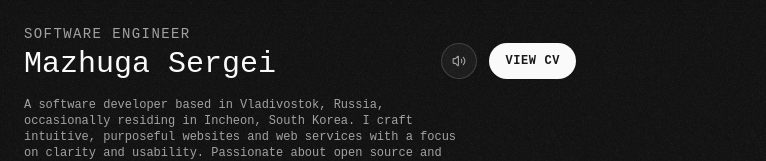
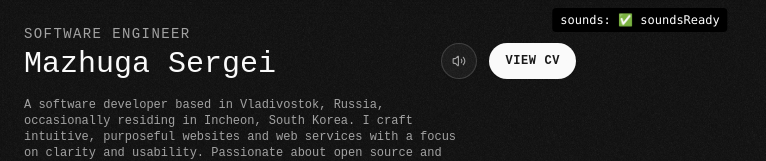
Before and after one commit to mazhugasergei/mazhugasergei.github.io, a Next.js app: page / in a window 1280 px wide. Shown: the top 161 px of the page, without its empty margins (0-766 px from the left). Built offline with nearby package versions, Linux system fonts and the light colour scheme; no server answers.

Commit message:
debug: add debug menu to test on prod OMAGAH

```diff
--- a/src/app/(home)/page.tsx
+++ b/src/app/(home)/page.tsx
@@ -1,4 +1,5 @@
 import { Carousel } from "@/components/carousel"
+import { Debug } from "@/components/debug"
 import { Header } from "@/components/header"
 import { Lists } from "@/components/lists"
 import { SHOW_UI_OUTLINE } from "@/lib/constants/config"
@@ -17,6 +18,7 @@ export default function Page() {
 				{/* left */}
 				<div className="relative lg:mr-6 lg:max-w-xl">
 					<div className="flex h-full flex-col space-y-6 py-6">
+						<Debug />
 						<Header className="animate-slide-in-x pl-6 max-lg:pr-6" />
 						{SHOW_UI_OUTLINE && <div className="bg-border animate-slide-in-x h-0.25 lg:hidden" />}
 						<Carousel
--- /dev/null
+++ b/src/components/debug.tsx
@@ -0,0 +1,13 @@
+"use client"
+
+import { useSounds } from "@/hooks/use-sounds"
+
+export function Debug() {
+	const { soundsReady } = useSounds()
+
+	return (
+		<div className="fixed top-2 left-1/2 z-50 -translate-x-1/2 rounded bg-black px-2 py-1 font-mono text-xs text-white">
+			sounds: {soundsReady ? "✅ soundsReady" : "⏳ loading"}
+		</div>
+	)
+}
--- a/src/hooks/use-sounds.ts
+++ b/src/hooks/use-sounds.ts
@@ -19,7 +19,8 @@ export function useSounds() {
 	const ctx = useContext(SoundsContext)
 	if (!ctx) throw new Error("useSounds must be used within SoundsProvider")
 	return {
-		soundsEnabled: ctx.enabled,
+		soundsEnabled: ctx.soundsEnabled,
+		soundsReady: ctx.soundsReady,
 		toggleSounds: ctx.toggle,
 		playSound: (key: SoundKey) => ctx.play(key),
 	}
--- a/src/providers/sounds.tsx
+++ b/src/providers/sounds.tsx
@@ -4,7 +4,8 @@ import { SoundKey, SOUNDS } from "@/hooks/use-sounds"
 import { createContext, useEffect, useRef, useState } from "react"
 
 interface SoundsContext {
-	enabled: boolean
+	soundsEnabled: boolean
+	soundsReady: boolean
 	toggle: () => void
 	play: (key: SoundKey) => void
 }
@@ -13,7 +14,8 @@ export const SoundsContext = createContext<SoundsContext | null>(null)
 
 export function SoundsProvider({ children }: { children: React.ReactNode }) {
 	const audioRefs = useRef<Partial<Record<SoundKey, HTMLAudioElement>>>({})
-	const [enabled, setEnabled] = useState(true)
+	const [soundsEnabled, setSoundsEnabled] = useState(true)
+	const [soundsReady, setSoundsReady] = useState(false)
 
 	// Preload all sounds once on mount
 	useEffect(() => {
@@ -30,14 +32,16 @@ export function SoundsProvider({ children }: { children: React.ReactNode }) {
 				}
 			}
 
-			setEnabled(localStorage.getItem("sounds-enabled") !== "false")
+			setSoundsEnabled(localStorage.getItem("sounds-enabled") !== "false")
 
 			tryNext(0)
 		})
+
+		setSoundsReady(true)
 	}, [])
 
 	const toggle = () => {
-		setEnabled((prev) => {
+		setSoundsEnabled((prev) => {
 			const next = !prev
 			localStorage.setItem("sounds-enabled", String(next))
 			return next
@@ -51,5 +55,7 @@ export function SoundsProvider({ children }: { children: React.ReactNode }) {
 		audio.play().catch(() => {})
 	}
 
-	return <SoundsContext.Provider value={{ enabled, toggle, play }}>{children}</SoundsContext.Provider>
+	return (
+		<SoundsContext.Provider value={{ soundsEnabled, soundsReady, toggle, play }}>{children}</SoundsContext.Provider>
+	)
 }
```
